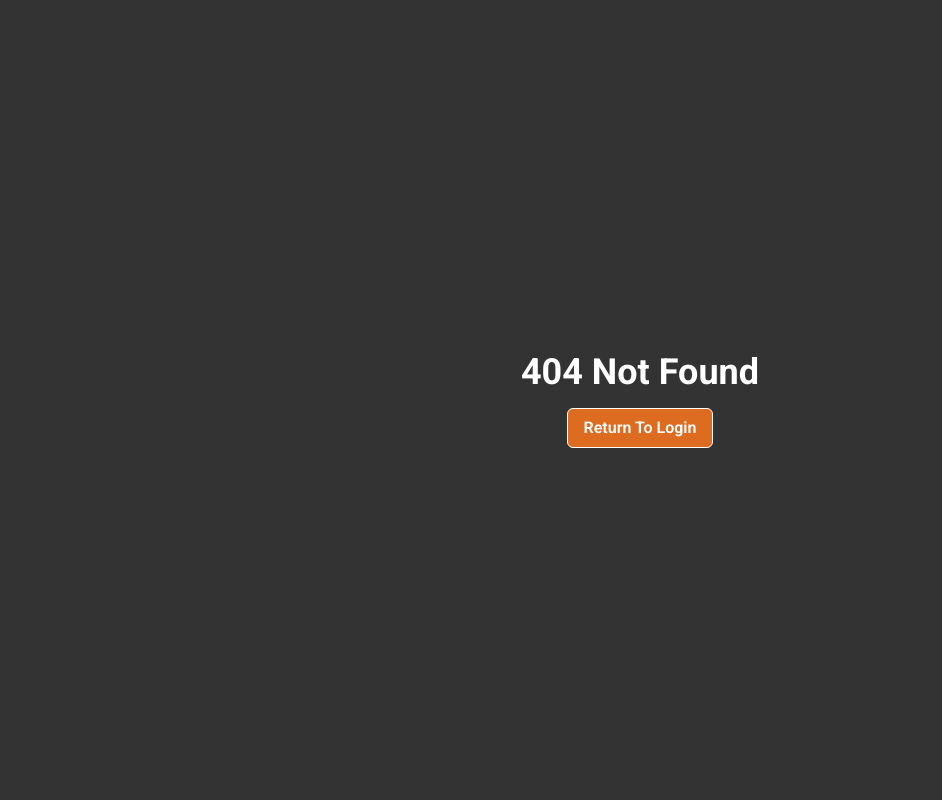
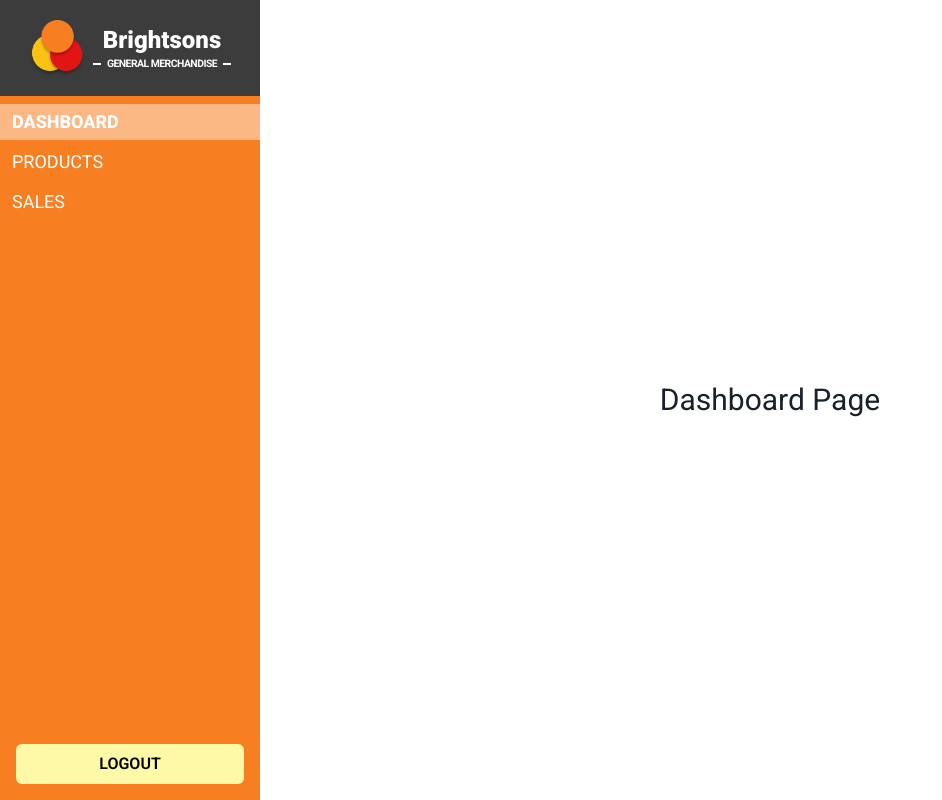
Before and after one commit to RedDotz20/inventory-management-system, a React (Vite) app in the folder client/: page /home/dashboard in a window 1280 px wide. Before the commit this address had no page. Shown: the whole page, without its empty margins (0-942 px from the left). Built offline with nearby package versions, Linux system fonts and the light colour scheme; sample sign-in values are in the browser's storage.

Commit message:
styles: component styles

```diff
--- a/client/src/App.tsx
+++ b/client/src/App.tsx
@@ -1,8 +1,8 @@
 import { Routes, Route, Navigate } from "react-router-dom";
 import PrivateRoute from "./components/PrivateRoute";
-import Dashboard from "./pages/Dashboard";
 import Login from "./pages/Login";
 import NotFound from "./pages/NotFound";
+import Home from "./pages/Home";
 
 export default function App() {
 	const isAuthenticated = !!localStorage.getItem("token");
@@ -11,15 +11,18 @@ export default function App() {
 			<Route
 				path="/"
 				element={
-					<Navigate to={isAuthenticated ? "/dashboard" : "/login"} replace />
+					<Navigate
+						to={isAuthenticated ? "/home/dashboard" : "/login"}
+						replace
+					/>
 				}
 			/>
 			<Route path="/login" element={<Login />} />
 			<Route
-				path="/dashboard/*"
+				path="/home/*"
 				element={
 					<PrivateRoute>
-						<Dashboard />
+						<Home />
 					</PrivateRoute>
 				}
 			/>
--- a/client/src/components/Sidebar.tsx
+++ b/client/src/components/Sidebar.tsx
@@ -1,24 +1,63 @@
 import { NavLink, Outlet } from "react-router-dom";
 import clientLogout from "../api/clientLogout";
+import storeLogo from "../assets/mainLogo.png";
+import { Button } from "@chakra-ui/react";
 
 export default function Sidebar() {
 	return (
 		<>
-			<nav className="flex flex-col bg-slate-400">
-				<NavLink className="px-3 py-1" to="/dashboard/home">
-					Dashboard
+			<nav className="flex flex-col bg-[#F77E21] min-w-[260px]">
+				<div className="bg-[#3C3C3C] grid items-center h-24 mb-2">
+					<SidebarLogo />
+				</div>
+				<NavLink
+					className="text-white text-lg px-3 py-1 mb-1"
+					to="/home/dashboard"
+				>
+					DASHBOARD
 				</NavLink>
-				<NavLink className="px-3 py-1" to="/dashboard/products">
-					Products
+				<NavLink
+					className="text-white text-lg px-3 py-1 mb-1"
+					to="/home/products"
+				>
+					PRODUCTS
 				</NavLink>
-				<NavLink className="px-3 py-1" to="/dashboard/sales">
-					Sales
+				<NavLink className="text-white text-lg px-3 py-1 mb-1" to="/home/sales">
+					SALES
 				</NavLink>
-				<button className="mt-auto" onClick={clientLogout}>
+				<Button
+					className="mt-auto mb-4 mx-4"
+					variant="lightyellow"
+					onClick={clientLogout}
+				>
 					LOGOUT
-				</button>
+				</Button>
 			</nav>
 			<Outlet />
 		</>
 	);
 }
+
+const SidebarLogo = () => {
+	return (
+		<div className="flex items-center mx-auto">
+			<img
+				src={storeLogo}
+				className="w-14 h-14 object-cover mr-2"
+				alt="BGMlogo"
+			/>
+			<div className="flex flex-col">
+				<span className="text-white text-2xl text-center select-none font-black">
+					Brightsons
+				</span>
+				<div className="flex items-center justify-center">
+					<div className="bg-white h-[1.5px] w-2 select-none"></div>
+					<span className="text-white text-[0.65rem] text-center mx-1.5 select-none tracking-tighter font-bold">
+						GENERAL MERCHANDISE
+					</span>
+					<div className="bg-white h-[1.5px] w-2 select-none"></div>
+				</div>
+			</div>
+		</div>
+	);
+};
--- /dev/null
+++ b/client/src/components/StoreLogoImg.tsx
@@ -0,0 +1,25 @@
+import storeLogo from "../assets/mainLogo.png";
+
+export default function StoreLogoImg() {
+	return (
+		<div className="flex items-center justify-evenly mb-6">
+			<img
+				src={storeLogo}
+				className="w-[70px] h-[70px] object-cover mr-3"
+				alt="BGMlogo"
+			/>
+			<div className="flex flex-col">
+				<span className="text-black text-3xl text-center select-none font-black">
+					Brightsons
+				</span>
+				<div className="flex items-center justify-center">
+					<div className="bg-black h-[1.5px] w-4 select-none"></div>
+					<span className="text-black text-[0.65rem] text-center mx-1.5 select-none tracking-tighter font-bold">
+						GENERAL MERCHANDISE
+					</span>
+					<div className="bg-black h-[1.5px] w-4 select-none"></div>
+				</div>
+			</div>
+		</div>
+	);
+}
--- a/client/src/main.tsx
+++ b/client/src/main.tsx
@@ -9,12 +9,25 @@ import "./styles/index.css";
 const theme = extendTheme({
 	colors: {
 		// your custom colors here
+		customLightYellow: "#FEF9A7",
+		customHoverLightYellow: "#FFFCD1",
 	},
 	fonts: {
 		// your custom fonts here
 	},
 	components: {
 		// your custom component styles here
+		Button: {
+			variants: {
+				lightyellow: {
+					bg: "customLightYellow",
+					color: "black",
+					_hover: {
+						bg: "customHoverLightYellow",
+					},
+				},
+			},
+		},
 	},
 	// Set the focusBorderColor to "transparent" to disable the focus border color
 	// for all components that use the Chakra UI theme
--- a/client/src/pages/Dashboard.tsx
+++ b/client/src/pages/Dashboard.tsx
@@ -1,13 +1,7 @@
-import Sidebar from "../components/Sidebar";
-import SidebarRoutes from "../routes/SidebarRoutes";
-
-function Dashboard() {
+export default function Dashboard() {
 	return (
-		<div className="bg-[#333] flex text-white h-screen">
-			<Sidebar />
-			<SidebarRoutes />
+		<div className="w-full flex justify-center items-center align-center">
+			<h1 className="text-3xl">Dashboard Page</h1>
 		</div>
 	);
 }
-
-export default Dashboard;
--- a/client/src/pages/Home.tsx
+++ b/client/src/pages/Home.tsx
@@ -1,3 +1,13 @@
-export default function Home() {
-	return <div className="text-3xl">Home</div>;
+import Sidebar from "../components/Sidebar";
+import SidebarRoutes from "../routes/SidebarRoutes";
+
+function Home() {
+	return (
+		<div className="h-screen flex">
+			<Sidebar />
+			<SidebarRoutes />
+		</div>
+	);
 }
+
+export default Home;
--- a/client/src/pages/Login.tsx
+++ b/client/src/pages/Login.tsx
@@ -7,6 +7,8 @@ import clientLogin from "../api/clientLogin";
 import storeLogo from "../assets/mainLogo.png";
 import isAuth from "../utils/isAuth";
 
+import StoreLogoImg from "../components/StoreLogoImg";
+
 export default function Login() {
 	const [showPass, setShowPass] = useState(false);
 	const handleClick = () => setShowPass(!showPass);
@@ -15,14 +17,14 @@ export default function Login() {
 	const { register, handleSubmit } = useForm();
 	const navigate = useNavigate();
 
-	if (isAuth()) return <Navigate to="/dashboard" replace />;
+	if (isAuth()) return <Navigate to="/home/dashboard" replace />;
 
 	const onSubmit: SubmitHandler<loginTypes> = async (data) => {
 		try {
 			const response = await clientLogin(data);
 			console.log(response);
 			if (response.token) {
-				navigate("/dashboard");
+				navigate("/home/dashboard");
 			} else {
 				setError("Invalid username or password");
 			}
@@ -37,26 +39,7 @@ export default function Login() {
 				className="bg-[#d9d9d9] flex flex-col my-0 mx-auto p-7 h-[500px] w-80 rounded-xl"
 				onSubmit={handleSubmit(onSubmit)}
 			>
-				<div className="flex items-center justify-evenly mb-6">
-					<img
-						src={storeLogo}
-						className="w-[70px] h-[70px] object-cover mr-3"
-						alt="BGMlogo"
-					/>
-					<div className="flex flex-col">
-						<span className="text-black text-3xl text-center select-none font-black">
-							Brightsons
-						</span>
-						<div className="flex items-center justify-center">
-							<div className="bg-black h-[1.5px] w-4 select-none"></div>
-							<span className="text-black text-[0.65rem] text-center mx-1.5 select-none tracking-tighter font-bold">
-								GENERAL MERCHANDISE
-							</span>
-							<div className="bg-black h-[1.5px] w-4 select-none"></div>
-						</div>
-					</div>
-				</div>
-
+				<StoreLogoImg />
 				<InputGroup size="md" className="flex flex-col mb-4">
 					<label htmlFor="username" className="font-semibold">
 						Username
--- a/client/src/pages/Products.tsx
+++ b/client/src/pages/Products.tsx
@@ -1,5 +1,7 @@
-import React from "react";
-
 export default function Products() {
-	return <div className="text-3xl">Products Page</div>;
+	return (
+		<div className="w-full flex justify-center items-center align-center">
+			<h1 className="text-3xl">Products Page</h1>
+		</div>
+	);
 }
--- a/client/src/pages/Sales.tsx
+++ b/client/src/pages/Sales.tsx
@@ -1,5 +1,7 @@
-import React from "react";
-
 export default function Sales() {
-	return <div className="text-3xl">Sales Page</div>;
+	return (
+		<div className="w-full flex justify-center items-center align-center">
+			<h1 className="text-3xl">Sales page</h1>
+		</div>
+	);
 }
--- a/client/src/routes/SidebarRoutes.tsx
+++ b/client/src/routes/SidebarRoutes.tsx
@@ -1,12 +1,14 @@
 import { Route, Routes } from "react-router-dom";
 import Products from "../pages/Products";
 import Sales from "../pages/Sales";
-import Home from "../pages/Home";
+import Home from "../pages/Dashboard";
+import Dashboard from "../pages/Dashboard";
 
 export default function SidebarRoutes() {
 	return (
 		<Routes>
 			<Route path="home" element={<Home />} />
+			<Route path="dashboard" element={<Dashboard />} />
 			<Route path="products" element={<Products />} />
 			<Route path="sales" element={<Sales />} />
 		</Routes>
--- a/client/src/styles/index.css
+++ b/client/src/styles/index.css
@@ -1,12 +1,6 @@
 @tailwind base;
 @tailwind components;
 @tailwind utilities;
-
-:root {
-	font-size: 16px;
-	line-height: 24px;
-	font-weight: 400;
-}
 
 #root {
 	margin: 0;
@@ -39,5 +33,6 @@ video {
 }
 
 .active {
-	color: red;
+	background-color: rgba(255, 255, 255, 0.45);
+	font-weight: 800;
 }
```
